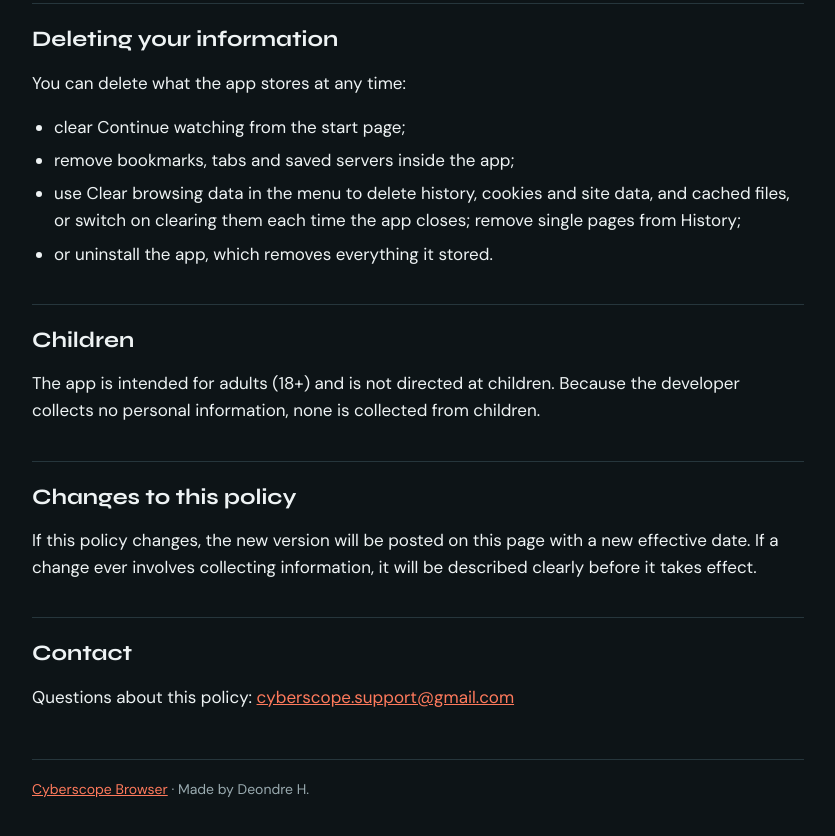
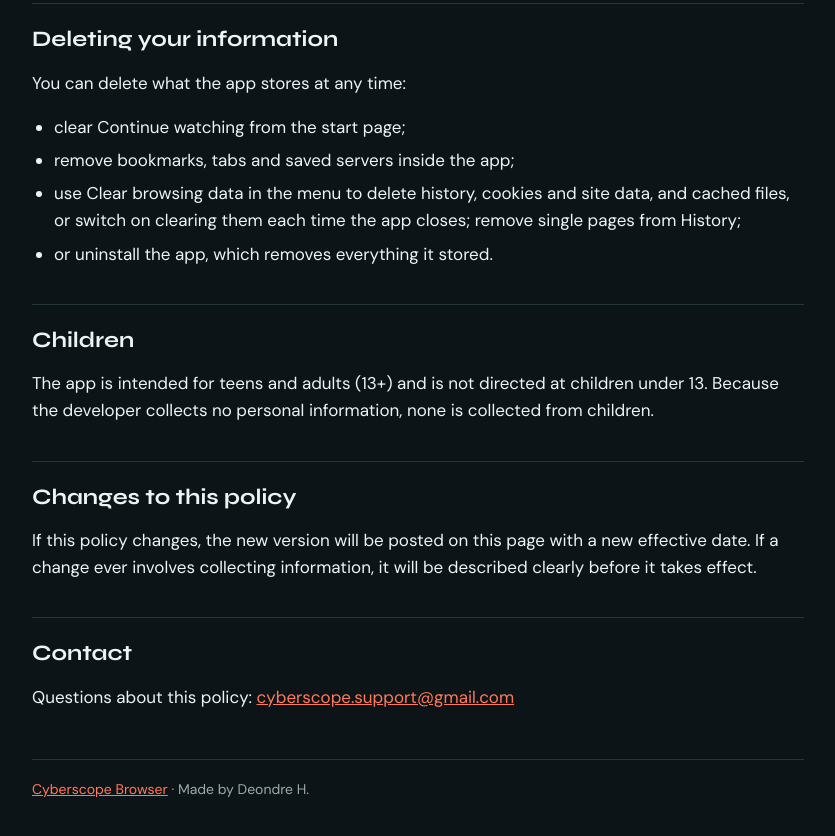
Before and after one commit to smoke78/cyberscope-browser, a plain HTML site: page privacy.html in a window 1280 px wide. Shown: the part 2600-3436 px from the top of the page, without its empty margins (222-1057 px from the left). Drawn offline with Linux system fonts and the light colour scheme.

Commit message:
Privacy policy: intended for ages 13+, matching the store age group

```diff
--- a/privacy.html
+++ b/privacy.html
@@ -71,7 +71,7 @@
 </ul>
 
 <h2>Children</h2>
-<p>The app is intended for adults (18+) and is not directed at children. Because the developer collects no personal information, none is collected from children.</p>
+<p>The app is intended for teens and adults (13+) and is not directed at children under 13. Because the developer collects no personal information, none is collected from children.</p>
 
 <h2>Changes to this policy</h2>
 <p>If this policy changes, the new version will be posted on this page with a new effective date. If a change ever involves collecting information, it will be described clearly before it takes effect.</p>
```
